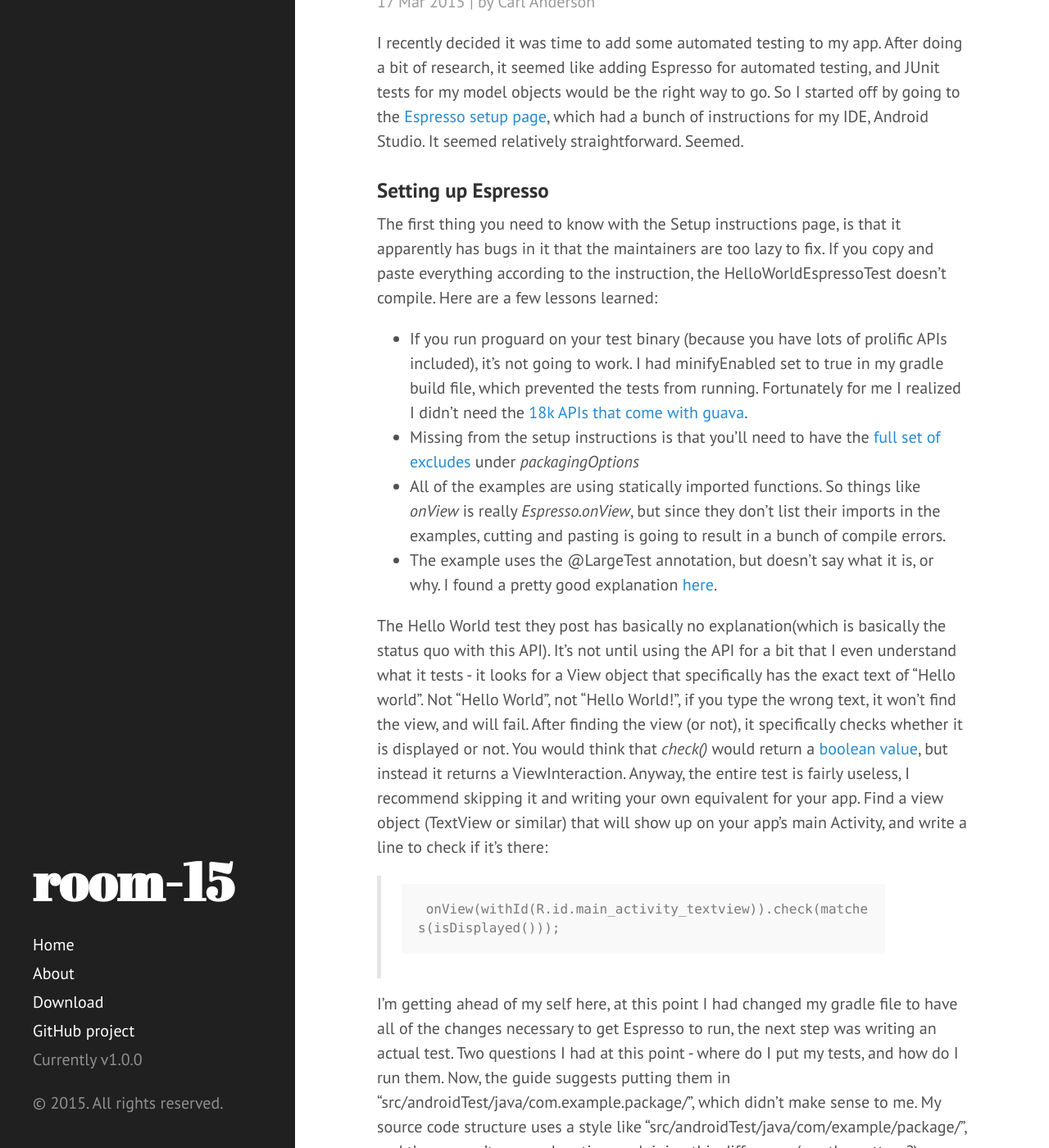
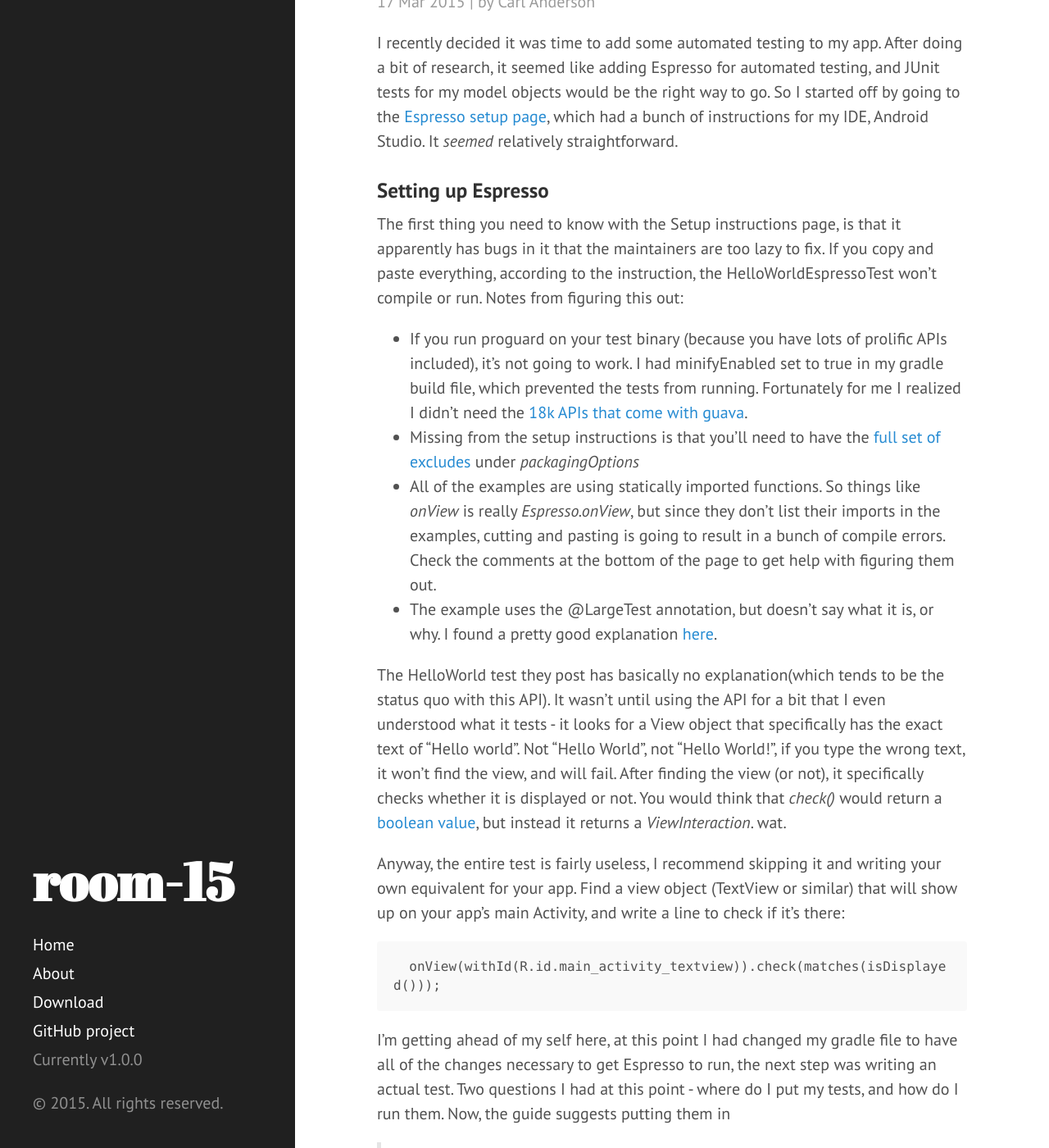
Before and after one commit to room-15/blog, a Jekyll site: the page built from _posts/2015-03-17-adventures-in-espresso.md, in a window 1280 px wide and 1400 px high, scrolled down 193 px. Shown: the whole window at 82% size. Built offline with Jekyll 4.4.1, drawn with Linux system fonts in a browser that asks for light colours; comment, search, counter and statistics services are not loaded; some of the changed text lies outside the part shown.

Commit message:
Lots of editting changes / formatting changes.

```diff
--- a/_posts/2015-03-17-adventures-in-espresso.md
+++ b/_posts/2015-03-17-adventures-in-espresso.md
@@ -4,22 +4,38 @@
 post_author: Carl Anderson
 ---
 
-I recently decided it was time to add some automated testing to my app. After doing a bit of research, it seemed like adding Espresso for automated testing, and JUnit tests for my model objects would be the right way to go. So I started off by going to the [Espresso setup page](https://code.google.com/p/android-test-kit/wiki/EspressoSetupInstructions), which had a bunch of instructions for my IDE, Android Studio. It seemed relatively straightforward. Seemed.
+I recently decided it was time to add some automated testing to my app. After doing a bit of research, it seemed like adding Espresso for automated testing, and JUnit tests for my model objects would be the right way to go. So I started off by going to the [Espresso setup page](https://code.google.com/p/android-test-kit/wiki/EspressoSetupInstructions), which had a bunch of instructions for my IDE, Android Studio. It *seemed* relatively straightforward.
 
 ### Setting up Espresso
 
-The first thing you need to know with the Setup instructions page, is that it apparently has bugs in it that the maintainers are too lazy to fix. If you copy and paste everything according to the instruction, the HelloWorldEspressoTest doesn't compile. Here are a few lessons learned:
+The first thing you need to know with the Setup instructions page, is that it apparently has bugs in it that the maintainers are too lazy to fix. If you copy and paste everything, according to the instruction, the HelloWorldEspressoTest won't compile or run. Notes from figuring this out:
 
 * If you run proguard on your test binary (because you have lots of prolific APIs included), it's not going to work. I had minifyEnabled set to true in my gradle build file, which prevented the tests from running. Fortunately for me I realized I didn't need the [18k APIs that come with guava](http://jakewharton.com/play-services-is-a-monolith/).
 * Missing from the setup instructions is that you'll need to have the [full set of excludes](https://code.google.com/p/android-test-kit/issues/detail?id=122) under *packagingOptions*
-* All of the examples are using statically imported functions. So things like *onView* is really *Espresso.onView*, but since they don't list their imports in the examples, cutting and pasting is going to result in a bunch of compile errors.
+* All of the examples are using statically imported functions. So things like *onView* is really *Espresso.onView*, but since they don't list their imports in the examples, cutting and pasting is going to result in a bunch of compile errors. Check the comments at the bottom of the page to get help with figuring them out.
 * The example uses the @LargeTest annotation, but doesn't say what it is, or why. I found a pretty good explanation [here](http://googletesting.blogspot.com/2010/12/test-sizes.html).
 
-The Hello World test they post has basically no explanation(which is basically the status quo with this API). It's not until using the API for a bit that I even understand what it tests - it looks for a View object that specifically has the exact text of "Hello world". Not "Hello World", not "Hello World!", if you type the wrong text, it won't find the view, and will fail. After finding the view (or not), it specifically checks whether it is displayed or not. You would think that *check()* would return a [boolean value](http://stackoverflow.com/questions/20807131/espresso-return-boolean-if-view-exists), but instead it returns a ViewInteraction. Anyway, the entire test is fairly useless, I recommend skipping it and writing your own equivalent for your app. Find a view object (TextView or similar) that will show up on your app's main Activity, and write a line to check if it's there:
+The HelloWorld test they post has basically no explanation(which tends to be the status quo with this API). It wasn't until using the API for a bit that I even understood what it tests - it looks for a View object that specifically has the exact text of "Hello world". Not "Hello World", not "Hello World!", if you type the wrong text, it won't find the view, and will fail. After finding the view (or not), it specifically checks whether it is displayed or not. You would think that *check()* would return a [boolean value](http://stackoverflow.com/questions/20807131/espresso-return-boolean-if-view-exists), but instead it returns a *ViewInteraction*. wat.
 
->      onView(withId(R.id.main_activity_textview)).check(matches(isDisplayed()));
+Anyway, the entire test is fairly useless, I recommend skipping it and writing your own equivalent for your app. Find a view object (TextView or similar) that will show up on your app's main Activity, and write a line to check if it's there:
 
-I'm getting ahead of my self here, at this point I had changed my gradle file to have all of the changes necessary to get Espresso to run, the next step was writing an actual test. Two questions I had at this point - where do I put my tests, and how do I run them. Now, the guide suggests putting them in "src/androidTest/java/com.example.package/", which didn't make sense to me. My source code structure uses a style like "src/androidTest/java/com/example/package/", and there wasn't any explanation explaining this difference (see the pattern?). Another thing that I really struggled with here, is that since I also wanted unit tests that ran separately, it wasn't really clear what to do, and I ended up changing it around several times before getting it finally working. I finally decided to put all of my Espresso tests into "src/androidTest/java/com/example/espresso", and my JUnit tests into "src/test/java/com/example/model".
+      onView(withId(R.id.main_activity_textview)).check(matches(isDisplayed()));
+
+I'm getting ahead of my self here, at this point I had changed my gradle file to have all of the changes necessary to get Espresso to run, the next step was writing an actual test. Two questions I had at this point - where do I put my tests, and how do I run them. Now, the guide suggests putting them in
+
+> src/androidTest/java/com.example.package/
+
+This didn't make sense to me. My source code structure uses a style like this:
+
+> src/androidTest/java/com/example/package/
+
+There wasn't any explanation explaining this difference (see the pattern?). Another thing that I really struggled with here, is that since I also wanted unit tests that ran separately, it wasn't really clear what to do, and I ended up changing it around several times before getting it finally working. I finally decided to put all of my Espresso tests into:
+
+> src/androidTest/java/com/example/espresso
+
+And I put my JUnit tests into:
+
+> src/test/java/com/example/model
 
 ### Writing and running Espresso tests
 
@@ -40,7 +56,7 @@
 
 So far I've had some decent success writing tests that navigate through my UI, but figuring out the process has been rather difficult. There's just not very good documentation (again with the theme!). For instance, when my button click was failing, because it wasn't "90% visible", I shouldn't have to google a solution to this:
 
-> android.support.test.espresso.PerformException: Error performing 'single click' on view 'with id: test.com.myproject.app:id/navigationButtonProfile'.
+    android.support.test.espresso.PerformException: Error performing 'single click' on view 'with id: test.com.myproject.app:id/navigationButtonProfile'.
 Caused by: java.lang.RuntimeException: Action will not be performed because the target view does not match one or more of the following constraints:
 at least 90 percent of the view's area is displayed to the user.
 
```
